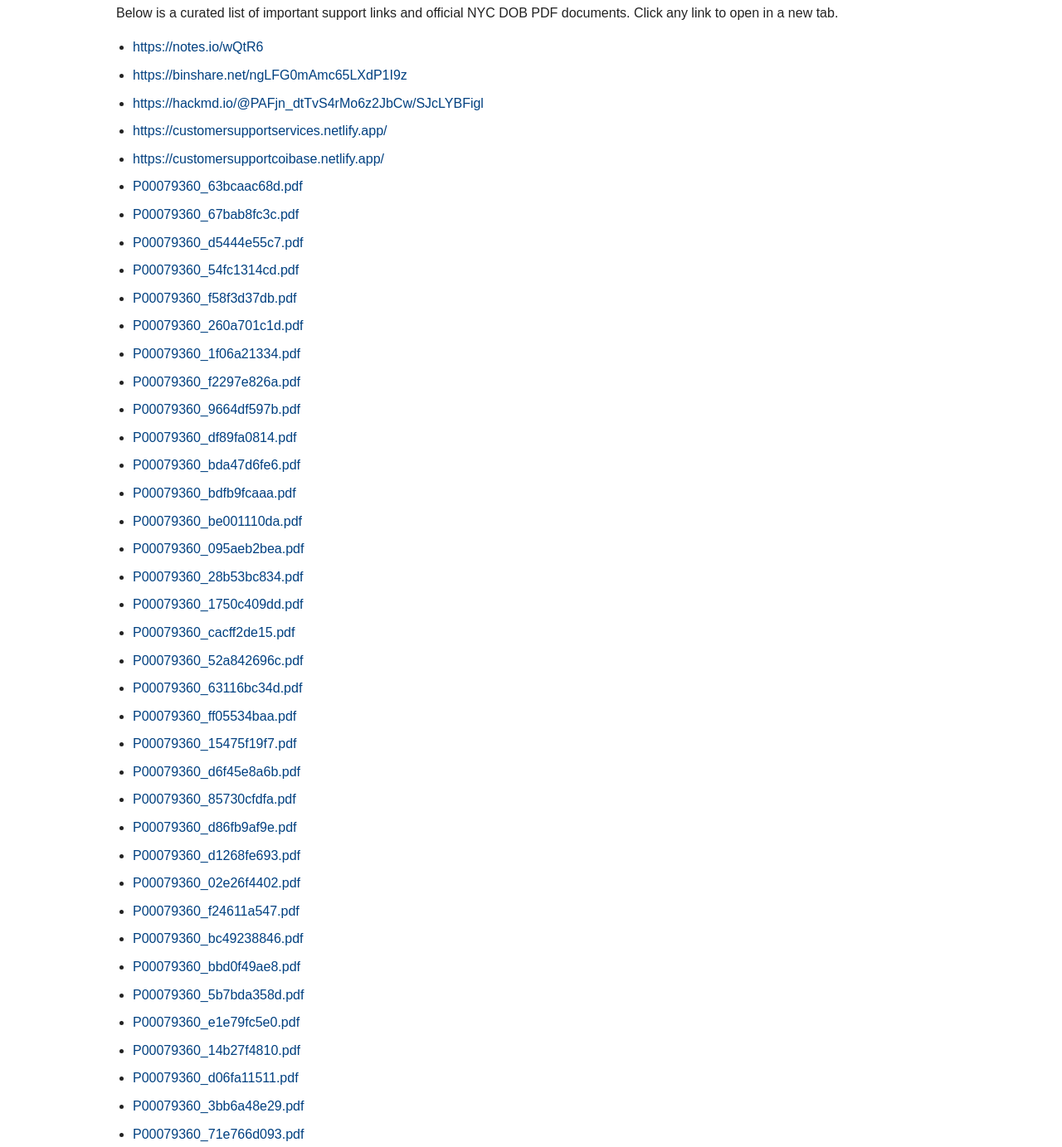
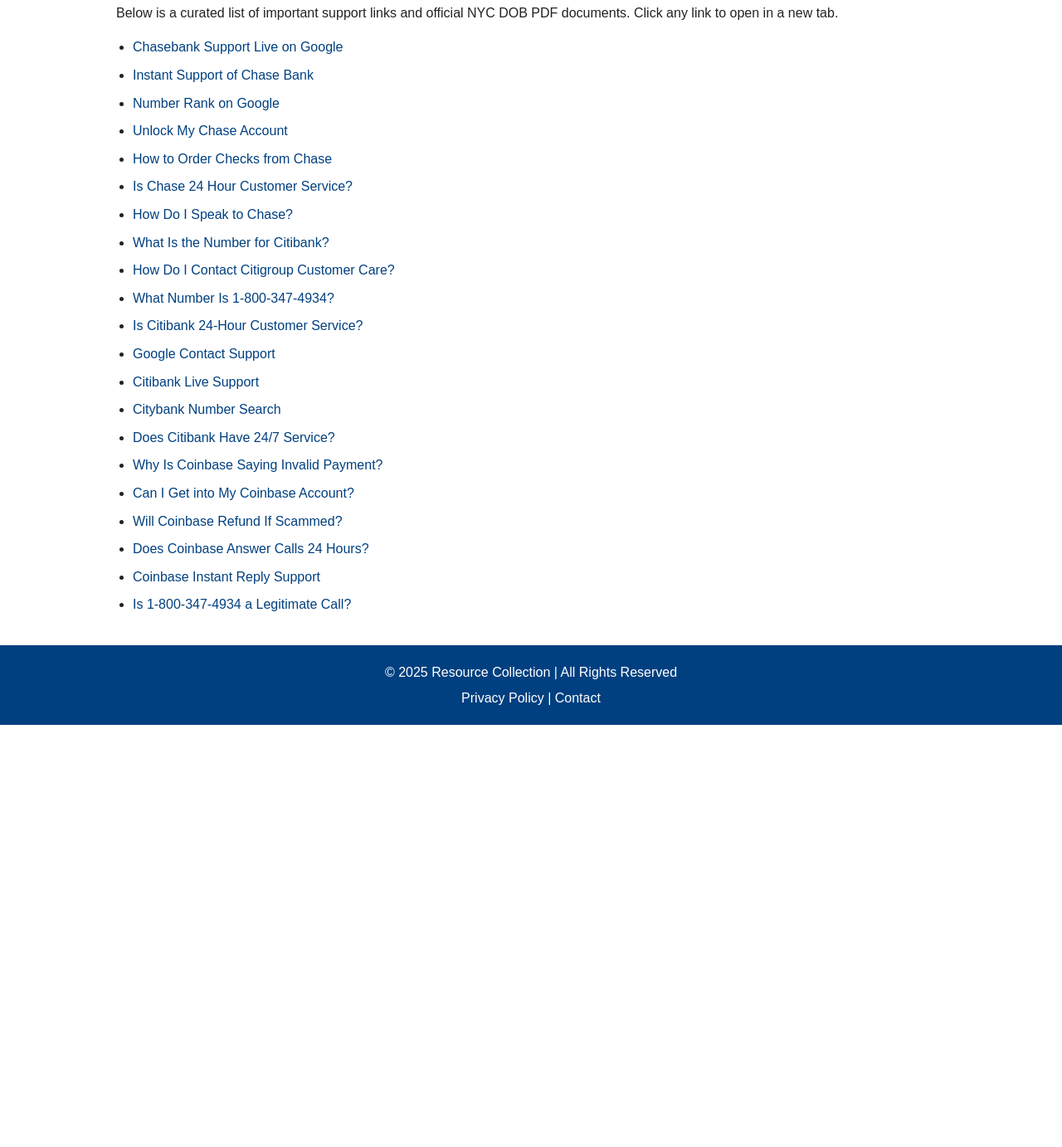
Before and after one commit to malaika79191-glitch/ashsu-dj, a plain HTML site: page resources.html in a window 1280 px wide. Shown: the part 245-1628 px from the top of the page at 83% size. After the commit the page ends 1119 px from the top, so only its background shows below. Drawn offline with Linux system fonts and the light colour scheme.

Commit message:
Update resources.html

```diff
--- a/resources.html
+++ b/resources.html
@@ -36,46 +36,27 @@
     <p>Below is a curated list of important support links and official NYC DOB PDF documents. Click any link to open in a new tab.</p>
 
     <ul>
-      <li><a href="https://notes.io/wQtR6" target="_blank" rel="noopener noreferrer">https://notes.io/wQtR6</a></li>
-        <li><a href="https://binshare.net/ngLFG0mAmc65LXdP1I9z" target="_blank" rel="noopener noreferrer">https://binshare.net/ngLFG0mAmc65LXdP1I9z</a></li>
-        <li><a href="https://hackmd.io/@PAFjn_dtTvS4rMo6z2JbCw/SJcLYBFigl" target="_blank" rel="noopener noreferrer">https://hackmd.io/@PAFjn_dtTvS4rMo6z2JbCw/SJcLYBFigl</a></li>
-        <li><a href="https://customersupportservices.netlify.app/" target="_blank" rel="noopener noreferrer">https://customersupportservices.netlify.app/</a></li>
-        <li><a href="https://customersupportcoibase.netlify.app/" target="_blank" rel="noopener noreferrer">https://customersupportcoibase.netlify.app/</a></li>
-      <li><a href="https://a810-dobnow.nyc.gov/Publish/DocumentStage/Licensing/Requests/e034e15b-548d-f011-a489-005056b04135/P00079360/P00079360_63bcaac68d.pdf?V=18" target="_blank" rel="noopener noreferrer">P00079360_63bcaac68d.pdf</a></li>
-        <li><a href="https://a810-dobnow.nyc.gov/Publish/DocumentStage/Licensing/Requests/e034e15b-548d-f011-a489-005056b04135/P00079360/P00079360_67bab8fc3c.pdf?V=25" target="_blank" rel="noopener noreferrer">P00079360_67bab8fc3c.pdf</a></li>
-        <li><a href="https://a810-dobnow.nyc.gov/Publish/DocumentStage/Licensing/Requests/e034e15b-548d-f011-a489-005056b04135/P00079360/P00079360_d5444e55c7.pdf?V=46" target="_blank" rel="noopener noreferrer">P00079360_d5444e55c7.pdf</a></li>
-        <li><a href="https://a810-dobnow.nyc.gov/Publish/DocumentStage/Licensing/Requests/e034e15b-548d-f011-a489-005056b04135/P00079360/P00079360_54fc1314cd.pdf?V=66" target="_blank" rel="noopener noreferrer">P00079360_54fc1314cd.pdf</a></li>
-        <li><a href="https://a810-dobnow.nyc.gov/Publish/DocumentStage/Licensing/Requests/e034e15b-548d-f011-a489-005056b04135/P00079360/P00079360_f58f3d37db.pdf?V=49" target="_blank" rel="noopener noreferrer">P00079360_f58f3d37db.pdf</a></li>
-        <li><a href="https://a810-dobnow.nyc.gov/Publish/DocumentStage/Licensing/Requests/e034e15b-548d-f011-a489-005056b04135/P00079360/P00079360_260a701c1d.pdf?V=25" target="_blank" rel="noopener noreferrer">P00079360_260a701c1d.pdf</a></li>
-        <li><a href="https://a810-dobnow.nyc.gov/Publish/DocumentStage/Licensing/Requests/e034e15b-548d-f011-a489-005056b04135/P00079360/P00079360_1f06a21334.pdf?V=55" target="_blank" rel="noopener noreferrer">P00079360_1f06a21334.pdf</a></li>
-        <li><a href="https://a810-dobnow.nyc.gov/Publish/DocumentStage/Licensing/Requests/e034e15b-548d-f011-a489-005056b04135/P00079360/P00079360_f2297e826a.pdf?V=97" target="_blank" rel="noopener noreferrer">P00079360_f2297e826a.pdf</a></li>
-        <li><a href="https://a810-dobnow.nyc.gov/Publish/DocumentStage/Licensing/Requests/e034e15b-548d-f011-a489-005056b04135/P00079360/P00079360_9664df597b.pdf?V=73" target="_blank" rel="noopener noreferrer">P00079360_9664df597b.pdf</a></li>
-        <li><a href="https://a810-dobnow.nyc.gov/Publish/DocumentStage/Licensing/Requests/e034e15b-548d-f011-a489-005056b04135/P00079360/P00079360_df89fa0814.pdf?V=91" target="_blank" rel="noopener noreferrer">P00079360_df89fa0814.pdf</a></li>
-        <li><a href="https://a810-dobnow.nyc.gov/Publish/DocumentStage/Licensing/Requests/e034e15b-548d-f011-a489-005056b04135/P00079360/P00079360_bda47d6fe6.pdf?V=32" target="_blank" rel="noopener noreferrer">P00079360_bda47d6fe6.pdf</a></li>
-        <li><a href="https://a810-dobnow.nyc.gov/Publish/DocumentStage/Licensing/Requests/e034e15b-548d-f011-a489-005056b04135/P00079360/P00079360_bdfb9fcaaa.pdf?V=92" target="_blank" rel="noopener noreferrer">P00079360_bdfb9fcaaa.pdf</a></li>
-        <li><a href="https://a810-dobnow.nyc.gov/Publish/DocumentStage/Licensing/Requests/e034e15b-548d-f011-a489-005056b04135/P00079360/P00079360_be001110da.pdf?V=38" target="_blank" rel="noopener noreferrer">P00079360_be001110da.pdf</a></li>
-        <li><a href="https://a810-dobnow.nyc.gov/Publish/DocumentStage/Licensing/Requests/e034e15b-548d-f011-a489-005056b04135/P00079360/P00079360_095aeb2bea.pdf?V=4" target="_blank" rel="noopener noreferrer">P00079360_095aeb2bea.pdf</a></li>
-        <li><a href="https://a810-dobnow.nyc.gov/Publish/DocumentStage/Licensing/Requests/e034e15b-548d-f011-a489-005056b04135/P00079360/P00079360_28b53bc834.pdf?V=7" target="_blank" rel="noopener noreferrer">P00079360_28b53bc834.pdf</a></li>
-        <li><a href="https://a810-dobnow.nyc.gov/Publish/DocumentStage/Licensing/Requests/e034e15b-548d-f011-a489-005056b04135/P00079360/P00079360_1750c409dd.pdf?V=18" target="_blank" rel="noopener noreferrer">P00079360_1750c409dd.pdf</a></li>
-        <li><a href="https://a810-dobnow.nyc.gov/Publish/DocumentStage/Licensing/Requests/e034e15b-548d-f011-a489-005056b04135/P00079360/P00079360_cacff2de15.pdf?V=93" target="_blank" rel="noopener noreferrer">P00079360_cacff2de15.pdf</a></li>
-        <li><a href="https://a810-dobnow.nyc.gov/Publish/DocumentStage/Licensing/Requests/e034e15b-548d-f011-a489-005056b04135/P00079360/P00079360_52a842696c.pdf?V=41" target="_blank" rel="noopener noreferrer">P00079360_52a842696c.pdf</a></li>
-        <li><a href="https://a810-dobnow.nyc.gov/Publish/DocumentStage/Licensing/Requests/e034e15b-548d-f011-a489-005056b04135/P00079360/P00079360_63116bc34d.pdf?V=54" target="_blank" rel="noopener noreferrer">P00079360_63116bc34d.pdf</a></li>
-        <li><a href="https://a810-dobnow.nyc.gov/Publish/DocumentStage/Licensing/Requests/e034e15b-548d-f011-a489-005056b04135/P00079360/P00079360_ff05534baa.pdf?V=38" target="_blank" rel="noopener noreferrer">P00079360_ff05534baa.pdf</a></li>
-        <li><a href="https://a810-dobnow.nyc.gov/Publish/DocumentStage/Licensing/Requests/e034e15b-548d-f011-a489-005056b04135/P00079360/P00079360_15475f19f7.pdf?V=16" target="_blank" rel="noopener noreferrer">P00079360_15475f19f7.pdf</a></li>
-        <li><a href="https://a810-dobnow.nyc.gov/Publish/DocumentStage/Licensing/Requests/e034e15b-548d-f011-a489-005056b04135/P00079360/P00079360_d6f45e8a6b.pdf?V=38" target="_blank" rel="noopener noreferrer">P00079360_d6f45e8a6b.pdf</a></li>
-        <li><a href="https://a810-dobnow.nyc.gov/Publish/DocumentStage/Licensing/Requests/e034e15b-548d-f011-a489-005056b04135/P00079360/P00079360_85730cfdfa.pdf?V=6" target="_blank" rel="noopener noreferrer">P00079360_85730cfdfa.pdf</a></li>
-        <li><a href="https://a810-dobnow.nyc.gov/Publish/DocumentStage/Licensing/Requests/e034e15b-548d-f011-a489-005056b04135/P00079360/P00079360_d86fb9af9e.pdf?V=87" target="_blank" rel="noopener noreferrer">P00079360_d86fb9af9e.pdf</a></li>
-        <li><a href="https://a810-dobnow.nyc.gov/Publish/DocumentStage/Licensing/Requests/e034e15b-548d-f011-a489-005056b04135/P00079360/P00079360_d1268fe693.pdf?V=60" target="_blank" rel="noopener noreferrer">P00079360_d1268fe693.pdf</a></li>
-        <li><a href="https://a810-dobnow.nyc.gov/Publish/DocumentStage/Licensing/Requests/e034e15b-548d-f011-a489-005056b04135/P00079360/P00079360_02e26f4402.pdf?V=13" target="_blank" rel="noopener noreferrer">P00079360_02e26f4402.pdf</a></li>
-        <li><a href="https://a810-dobnow.nyc.gov/Publish/DocumentStage/Licensing/Requests/e034e15b-548d-f011-a489-005056b04135/P00079360/P00079360_f24611a547.pdf?V=32" target="_blank" rel="noopener noreferrer">P00079360_f24611a547.pdf</a></li>
-        <li><a href="https://a810-dobnow.nyc.gov/Publish/DocumentStage/Licensing/Requests/e034e15b-548d-f011-a489-005056b04135/P00079360/P00079360_bc49238846.pdf?V=36" target="_blank" rel="noopener noreferrer">P00079360_bc49238846.pdf</a></li>
-        <li><a href="https://a810-dobnow.nyc.gov/Publish/DocumentStage/Licensing/Requests/e034e15b-548d-f011-a489-005056b04135/P00079360/P00079360_bbd0f49ae8.pdf?V=67" target="_blank" rel="noopener noreferrer">P00079360_bbd0f49ae8.pdf</a></li>
-        <li><a href="https://a810-dobnow.nyc.gov/Publish/DocumentStage/Licensing/Requests/e034e15b-548d-f011-a489-005056b04135/P00079360/P00079360_5b7bda358d.pdf?V=26" target="_blank" rel="noopener noreferrer">P00079360_5b7bda358d.pdf</a></li>
-        <li><a href="https://a810-dobnow.nyc.gov/Publish/DocumentStage/Licensing/Requests/e034e15b-548d-f011-a489-005056b04135/P00079360/P00079360_e1e79fc5e0.pdf?V=32" target="_blank" rel="noopener noreferrer">P00079360_e1e79fc5e0.pdf</a></li>
-        <li><a href="https://a810-dobnow.nyc.gov/Publish/DocumentStage/Licensing/Requests/e034e15b-548d-f011-a489-005056b04135/P00079360/P00079360_14b27f4810.pdf?V=96" target="_blank" rel="noopener noreferrer">P00079360_14b27f4810.pdf</a></li>
-        <li><a href="https://a810-dobnow.nyc.gov/Publish/DocumentStage/Licensing/Requests/e034e15b-548d-f011-a489-005056b04135/P00079360/P00079360_d06fa11511.pdf?V=35" target="_blank" rel="noopener noreferrer">P00079360_d06fa11511.pdf</a></li>
-        <li><a href="https://a810-dobnow.nyc.gov/Publish/DocumentStage/Licensing/Requests/e034e15b-548d-f011-a489-005056b04135/P00079360/P00079360_3bb6a48e29.pdf?V=80" target="_blank" rel="noopener noreferrer">P00079360_3bb6a48e29.pdf</a></li>
-        <li><a href="https://a810-dobnow.nyc.gov/Publish/DocumentStage/Licensing/Requests/e034e15b-548d-f011-a489-005056b04135/P00079360/P00079360_71e766d093.pdf?V=29" target="_blank" rel="noopener noreferrer">P00079360_71e766d093.pdf</a></li>
+      <li><a href="https://www.goodreads.com/quotes/14309134-chasebank-support-live-on-google-who-is-800-387-2331-who-is" target="_blank">Chasebank Support Live on Google</a></li>
+      <li><a href="https://www.goodreads.com/quotes/14309184-instant-support-of-chase-bank-does-chase-have-24-7-customer" target="_blank">Instant Support of Chase Bank</a></li>
+      <li><a href="https://www.goodreads.com/quotes/14309208-number-rank-on-google-what-number-is-1-800-347" target="_blank">Number Rank on Google</a></li>
+      <li><a href="https://www.goodreads.com/quotes/14309224-how-do-i-get-chase-to-unlock-my-account-how" target="_blank">Unlock My Chase Account</a></li>
+      <li><a href="https://www.goodreads.com/quotes/14309254-order-on-google-how-to-order-checks-from-chase-how" target="_blank">How to Order Checks from Chase</a></li>
+      <li><a href="https://www.goodreads.com/quotes/14309281-chase-customer-service-on-google-is-chase-24-hour-customer-service" target="_blank">Is Chase 24 Hour Customer Service?</a></li>
+      <li><a href="https://www.goodreads.com/quotes/14309296-chase-bank-search-on-google-how-do-i-speak-to" target="_blank">How Do I Speak to Chase?</a></li>
+      <li><a href="https://www.goodreads.com/quotes/14309306-number-rank-what-is-the-number-for-citibank-1-800" target="_blank">What Is the Number for Citibank?</a></li>
+      <li><a href="https://www.goodreads.com/quotes/14309325-google-customer-care-how-do-i-contact-citigroup-customer-care" target="_blank">How Do I Contact Citigroup Customer Care?</a></li>
+      <li><a href="https://www.goodreads.com/quotes/14309336-number-on-google-what-number-is-1-800-347-4934" target="_blank">What Number Is 1-800-347-4934?</a></li>
+      <li><a href="https://www.goodreads.com/quotes/14309348-citibank-search-on-google-is-citibank-24-hour-customer-service" target="_blank">Is Citibank 24-Hour Customer Service?</a></li>
+      <li><a href="https://www.goodreads.com/quotes/14309369-google-contact-support-how-do-i-contact-citigroup-customer-care" target="_blank">Google Contact Support</a></li>
+      <li><a href="https://www.goodreads.com/quotes/14309388-citibank-live-support-on-google-how-do-i-speak-to" target="_blank">Citibank Live Support</a></li>
+      <li><a href="https://www.goodreads.com/quotes/14309416-citybank-number-search-on-google-what-is-the-number-for" target="_blank">Citybank Number Search</a></li>
+      <li><a href="https://www.goodreads.com/quotes/14309431-google-citybank-service-does-citibank-have-24-7-customer-service-citybank" target="_blank">Does Citibank Have 24/7 Service?</a></li>
+      <li><a href="https://www.goodreads.com/quotes/14309456-payment-on-google-why-is-coinbase-saying-invalid-payment" target="_blank">Why Is Coinbase Saying Invalid Payment?</a></li>
+      <li><a href="https://www.goodreads.com/quotes/14310870-account-direct-connect-can-i-get-into-my-coinbase-account-if-i" target="_blank">Can I Get into My Coinbase Account?</a></li>
+      <li><a href="https://www.goodreads.com/quotes/14309694-will-coinbase-refund-if-scammed-contact-1-856-246-9095-for-urgent" target="_blank">Will Coinbase Refund If Scammed?</a></li>
+      <li><a href="https://www.goodreads.com/quotes/14310984-1-8-5-6-2-4-6-9-0-9-5-does-coinbase-answer-calls-24-hours-yes-coinbase-offers" target="_blank">Does Coinbase Answer Calls 24 Hours?</a></li>
+      <li><a href="https://www.goodreads.com/quotes/14311020-1-8-5-6-2-4-6-9-0-9-5-does-coinbase-answer-calls-24-hours-instant-reply-yes-coinbase" target="_blank">Coinbase Instant Reply Support</a></li>
+      <li><a href="https://www.goodreads.com/quotes/14311169-what-number-is-1-800-347-4934-legitimate-call-the" target="_blank">Is 1-800-347-4934 a Legitimate Call?</a></li>
     </ul>
 </body>
 </html>
```
